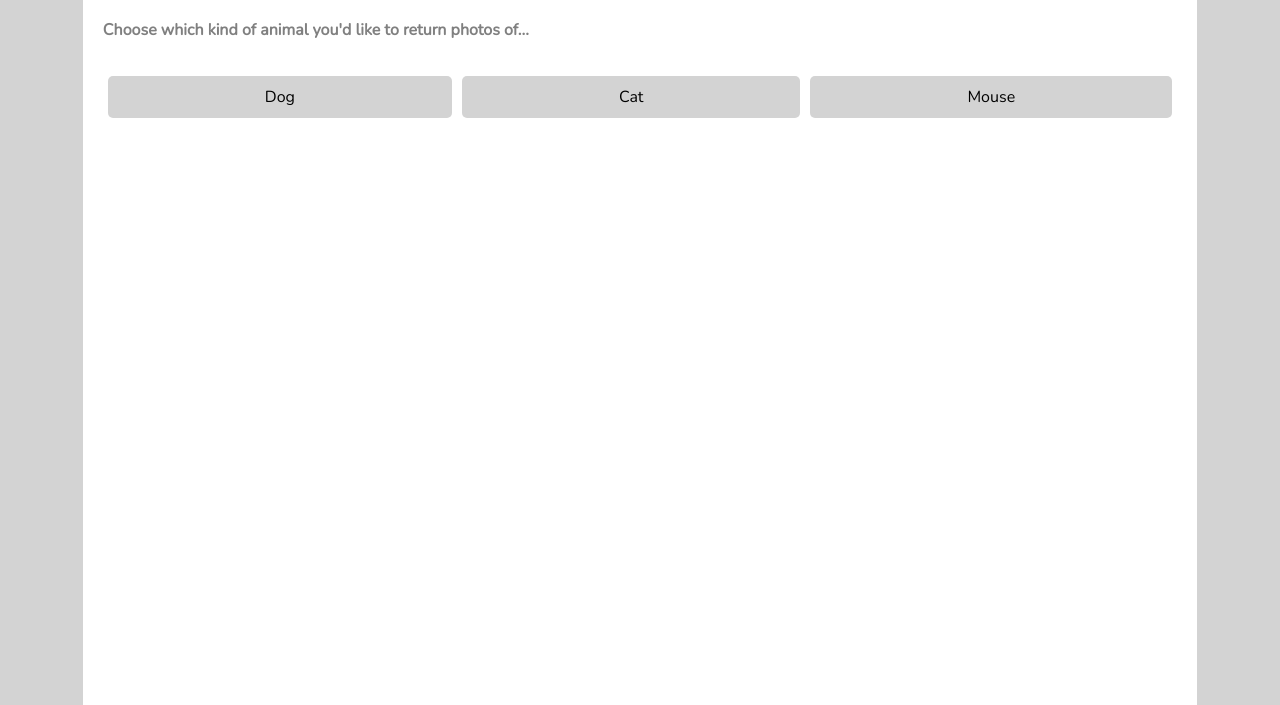
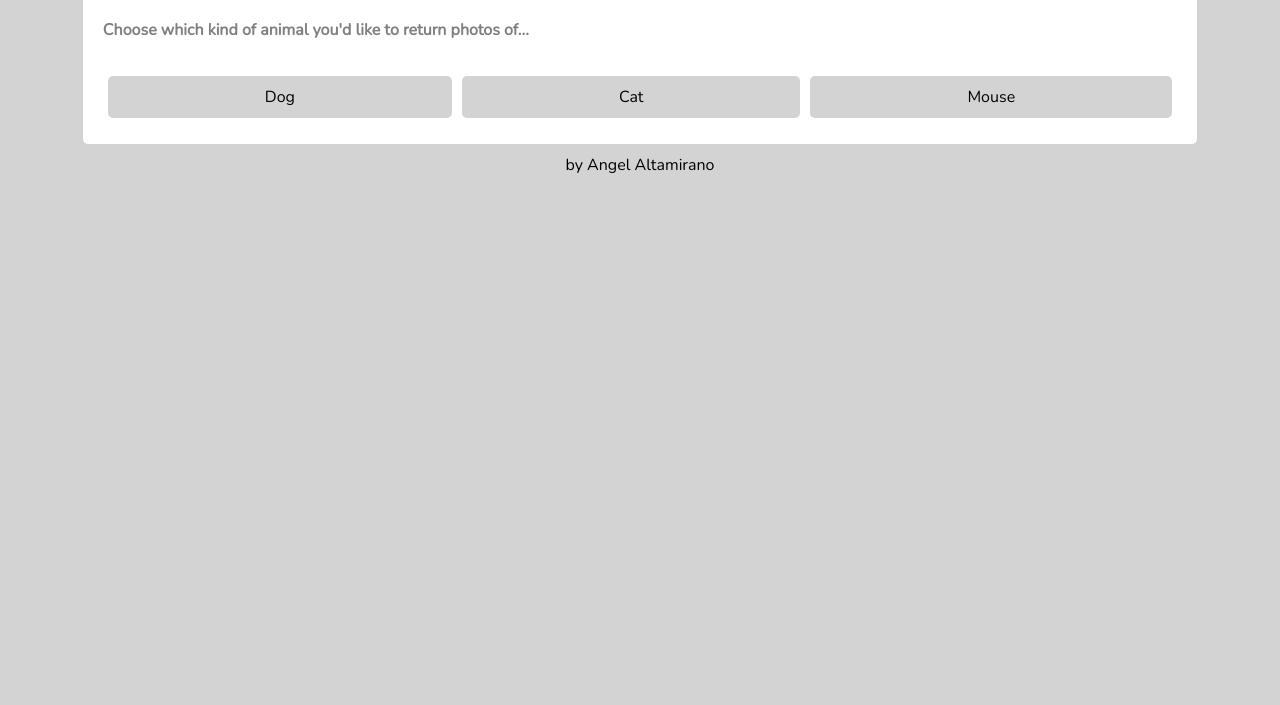
Before and after one commit to aaltamirano1/Flickr-API, a plain HTML site: page index.html in a window 1280 px wide. Shown: the part 95-800 px from the top of the page. Drawn offline with nearby package versions, Linux system fonts and the light colour scheme.

Commit message:
fixed white div height issue

```diff
--- a/main.css
+++ b/main.css
@@ -65,7 +65,3 @@ img{
 
 footer{text-align:center;
   margin-top:10px;}
-
-@media (min-width: 800px){
-  .grid-container{height:1650px;}
-}
```
